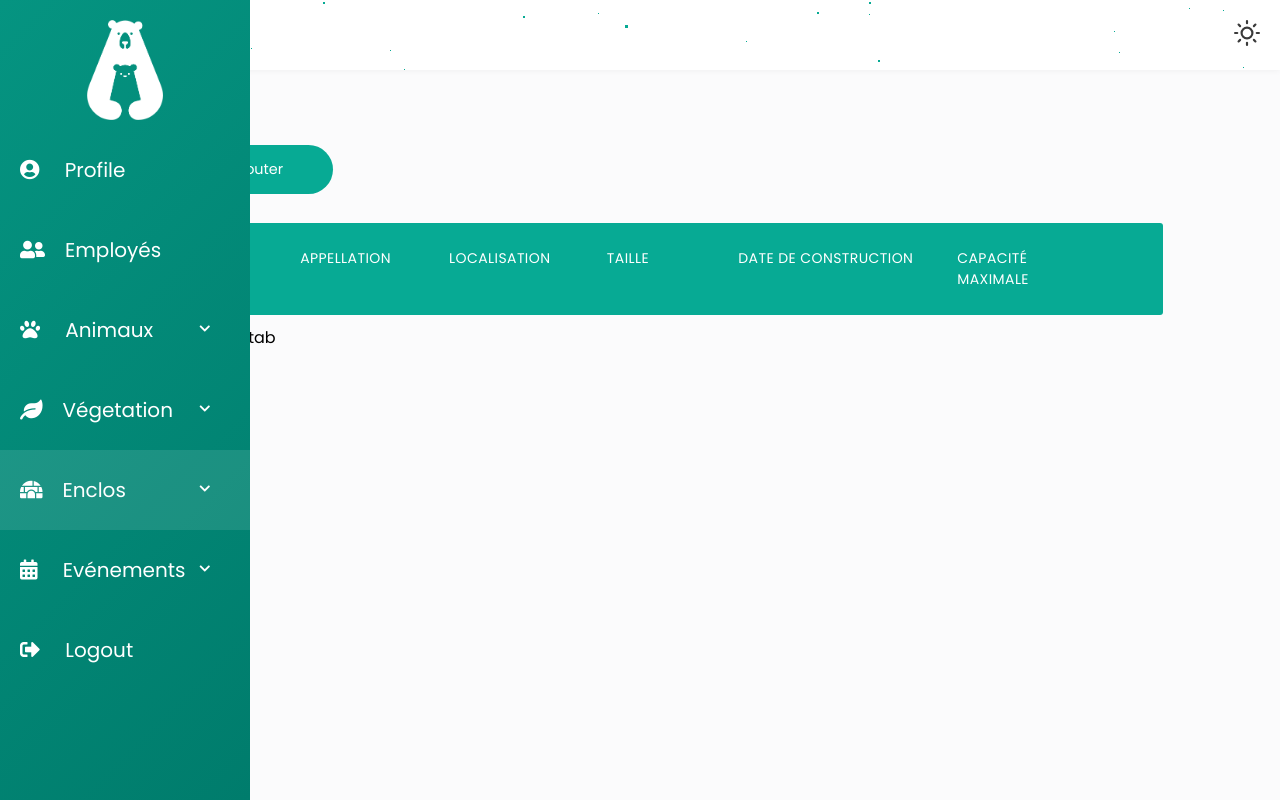
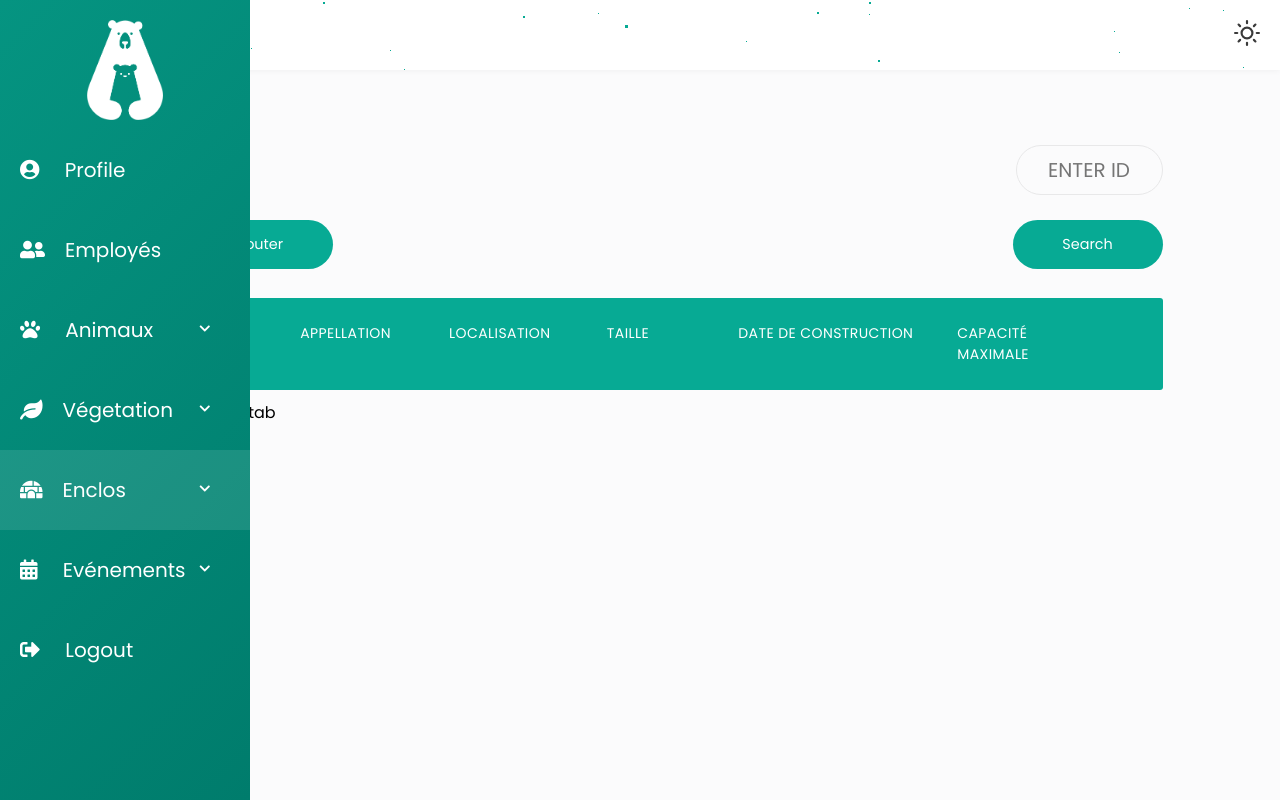
Before and after one commit to MedAliBZ/ZooPro, a PHP site: the page made by app/views/enclos.php in a window 1280 px wide. Run offline with PHP 8.4, Linux system fonts and the light colour scheme; the visitor is signed in with stand-in values (Sample User, id 1); the template is opened without the code that fills it: most values are stand-ins (such as "Sample title", 1, 10 or a date in 2020); style sheets or scripts are compiled from the project's sources; some libraries are stand-ins or nearby versions.

Commit message:
ajout metier

```diff
--- a/app/models/Enclo.php
+++ b/app/models/Enclo.php
@@ -96,6 +96,12 @@ class Enclo
         }
     }
 
+    public function getEnclosByID($id)
+    {
+        $this->db->query('SELECT * FROM enclos WHERE id = :id');
+        $this->db->bind(':id', $id);
+        return $this->db->resultSet();
+    }
 
 
 }
--- a/app/views/enclos.php
+++ b/app/views/enclos.php
@@ -120,7 +120,18 @@ if (!isset($_SESSION['id']))
             <div class="container">
                 <div class="error-table"><?php if (isset($data['errorAdd'])){echo $data['errorAdd'];}?></div>
                 <div class="error-table"><?php if (isset($data['errorUpdate'])){echo $data['errorUpdate'];}?></div>
+
+                 <form class="content" action="<?php echo URLROOT; ?>/enclos/getEnclos" method="POST">
+                 <div class="row">
+                 <div class="input-wrap">
+                 <input type="text" placeholder="Enter id" name="id" autocomplete="off" style="float: right;" class="input-fieldSearch" />
+                 </div>
+                 </div></br>
+                 <br></br>
+                 <input class="btn" type="submit" value="Search" name="search_enclos" style="float: right;" />
+                 </form>
                 <button class="btn" id="ajouterEnc">Ajouter</button>
+
 
                <ul class="responsive-table">
                     <li class="table-header">
--- a/public/css/enclos.css
+++ b/public/css/enclos.css
@@ -243,3 +243,19 @@
   color: red;
   text-align: center;
 }
+.input-fieldSearch {
+  border: solid 1px #e8e8e9;
+  max-width: 50px;
+  min-width: 15%;
+  background-color: transparent;
+  margin: 10px 0;
+  height: 50px;
+  border-radius: 25px;
+  display: grid;
+  grid-template-columns: 25px 89%;
+  padding: 0 0.4rem;
+  position: relative;
+  font-size: 20px;
+  text-transform: uppercase;
+  text-align: center;
+}
--- a/public/css/enclos.scss
+++ b/public/css/enclos.scss
@@ -288,4 +288,6 @@ $mobile: 1050px;
     opacity: 0.1;
     transform: scale(2.6);
   }
+
+
 }
```
Also changed, not shown: app/controllers/Enclos.php (+31 -16 lines).
